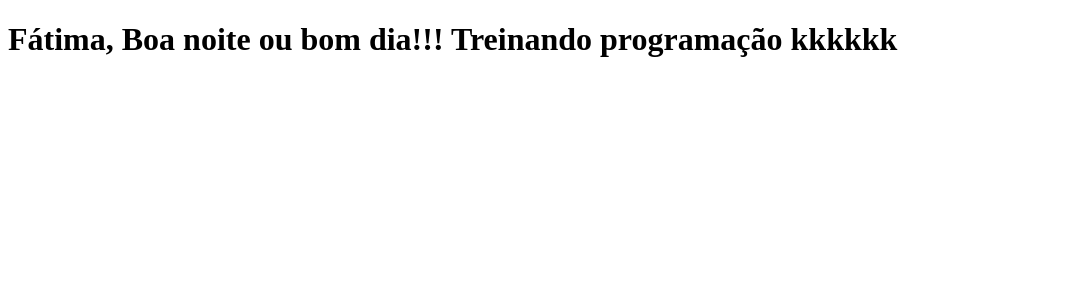
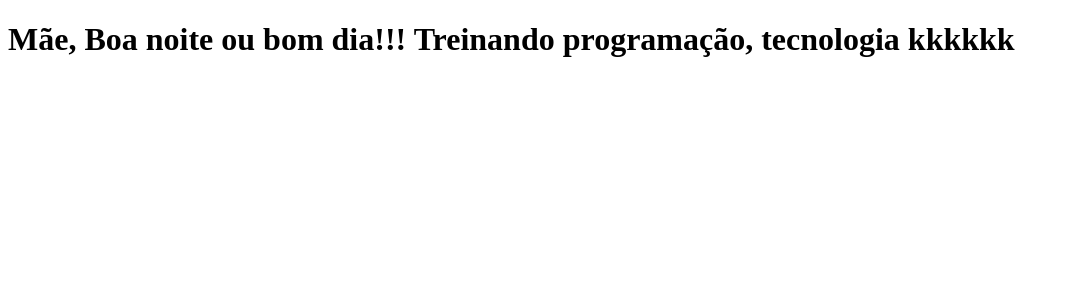
Before and after one commit to janapassos/clone-tabnews, a Next.js app: page / in a window 1280 px wide. Shown: the top 300 px of the page, without its empty margins (0-1070 px from the left). Built offline with nearby package versions, Linux system fonts and the light colour scheme.

Commit message:
mensagem mae

```diff
--- a/pages/index.js
+++ b/pages/index.js
@@ -1,4 +1,8 @@
 function Home() {
-  return <h1>Fátima, Boa noite ou bom dia!!! Treinando programação kkkkkk</h1>;
+  return (
+    <h1>
+      Mãe, Boa noite ou bom dia!!! Treinando programação, tecnologia kkkkkk
+    </h1>
+  );
 }
 export default Home;
```
